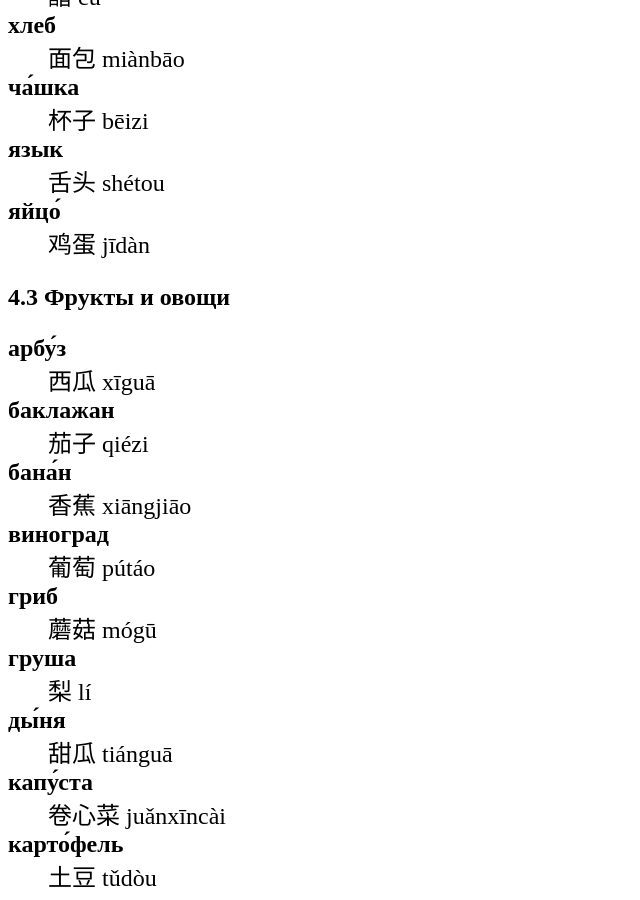
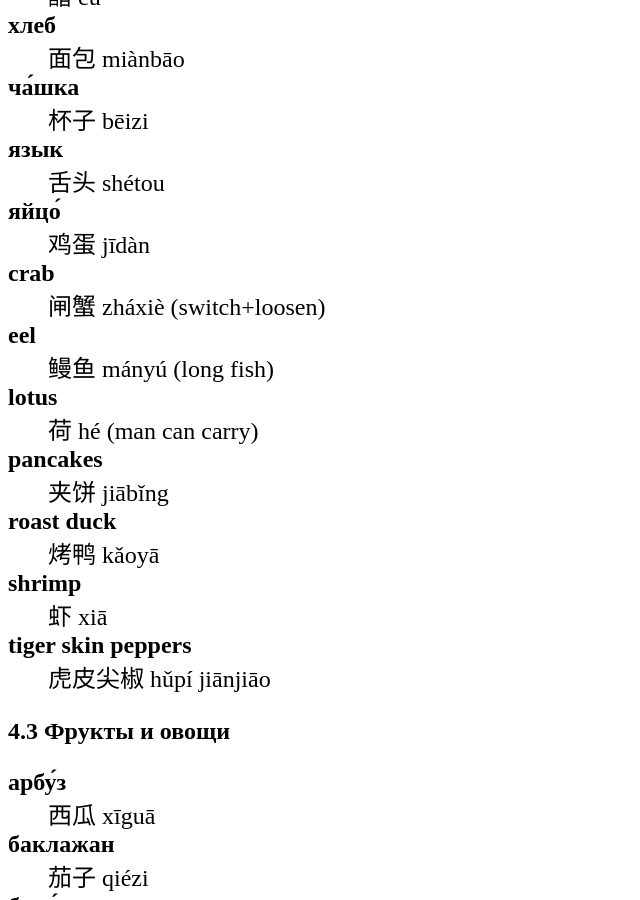
Before and after one commit to ssharoff/ssharoff.github.io, a Jekyll site: the page travel/chinese-phrasebook.html, which Jekyll copies as it is, in a window 1280 px wide and 900 px high, scrolled down 5413 px. Shown: the whole window, without its empty margins (0-640 px from the left). Built offline with Jekyll 4.4.1, drawn with Linux system fonts in a browser that asks for light colours; some of the changed text lies outside the part shown.

Commit message:
chinese food

```diff
--- a/travel/chinese-phrasebook.html
+++ b/travel/chinese-phrasebook.html
@@ -3,7 +3,7 @@
 "http://www.w3.org/TR/xhtml1/DTD/xhtml1-strict.dtd">
 <html xmlns="http://www.w3.org/1999/xhtml" lang="en" xml:lang="en">
 <head>
-<!-- 2024-08-10 Sat 14:34 -->
+<!-- 2024-08-11 Sun 10:23 -->
 <meta http-equiv="Content-Type" content="text/html;charset=utf-8" />
 <meta name="viewport" content="width=device-width, initial-scale=1" />
 <title>Разговорник китайский</title>
@@ -243,8 +243,8 @@ for the JavaScript code in this tag.
 <body>
 <div id="content">
 <h1 class="title">Разговорник китайский</h1>
-<div id="outline-container-orga510321" class="outline-2">
-<h2 id="orga510321"><span class="section-number-2">1</span> Интерфейсы</h2>
+<div id="outline-container-org0742a3e" class="outline-2">
+<h2 id="org0742a3e"><span class="section-number-2">1</span> Интерфейсы</h2>
 <div class="outline-text-2" id="text-1">
 <dl class="org-dl">
 <dt>Cancel</dt><dd>取消 qǔxiāo (fetch disappear)</dd>
@@ -253,8 +253,8 @@ for the JavaScript code in this tag.
 </dl>
 </div>
 </div>
-<div id="outline-container-org37d4a9a" class="outline-2">
-<h2 id="org37d4a9a"><span class="section-number-2">2</span> Коммуникация</h2>
+<div id="outline-container-org600a670" class="outline-2">
+<h2 id="org600a670"><span class="section-number-2">2</span> Коммуникация</h2>
 <div class="outline-text-2" id="text-2">
 <dl class="org-dl">
 <dt>до свида́ния</dt><dd>再见 zàijiàn</dd>
@@ -283,8 +283,8 @@ for the JavaScript code in this tag.
 </div>
 </div>
 
-<div id="outline-container-orge90092e" class="outline-2">
-<h2 id="orge90092e"><span class="section-number-2">3</span> Вопросы</h2>
+<div id="outline-container-orgd84f2fa" class="outline-2">
+<h2 id="orgd84f2fa"><span class="section-number-2">3</span> Вопросы</h2>
 <div class="outline-text-2" id="text-3">
 <dl class="org-dl">
 <dt>где?</dt><dd>在哪里？ zài nǎlǐ?</dd>
@@ -297,12 +297,12 @@ for the JavaScript code in this tag.
 </dl>
 </div>
 </div>
-<div id="outline-container-orgc55d354" class="outline-2">
-<h2 id="orgc55d354"><span class="section-number-2">4</span> Еда</h2>
+<div id="outline-container-org28db808" class="outline-2">
+<h2 id="org28db808"><span class="section-number-2">4</span> Еда</h2>
 <div class="outline-text-2" id="text-4">
 </div>
-<div id="outline-container-orge423ae5" class="outline-3">
-<h3 id="orge423ae5"><span class="section-number-3">4.1</span> Питьё</h3>
+<div id="outline-container-org75dedb8" class="outline-3">
+<h3 id="org75dedb8"><span class="section-number-3">4.1</span> Питьё</h3>
 <div class="outline-text-3" id="text-4-1">
 <dl class="org-dl">
 <dt>буты́лка</dt><dd>瓶子 píngzi: 并 side by side + 瓦 earthenware</dd>
@@ -318,8 +318,8 @@ for the JavaScript code in this tag.
 </div>
 </div>
 
-<div id="outline-container-org642882c" class="outline-3">
-<h3 id="org642882c"><span class="section-number-3">4.2</span> Ресторан</h3>
+<div id="outline-container-org9598477" class="outline-3">
+<h3 id="org9598477"><span class="section-number-3">4.2</span> Ресторан</h3>
 <div class="outline-text-3" id="text-4-2">
 <dl class="org-dl">
 <dt>Очень вкусно</dt><dd>非常好吃   fēicháng hào chī</dd>
@@ -365,12 +365,19 @@ for the JavaScript code in this tag.
 <dt>ча́шка</dt><dd>杯子	 bēizi</dd>
 <dt>язык</dt><dd>舌头 	 shétou</dd>
 <dt>яйцо́</dt><dd>鸡蛋	 jīdàn</dd>
+<dt>crab</dt><dd>闸蟹 zháxiè (switch+loosen)</dd>
+<dt>eel</dt><dd>鳗鱼 mányú (long fish)</dd>
+<dt>lotus</dt><dd>荷 hé (man can carry)</dd>
+<dt>pancakes</dt><dd>夹饼 jiābǐng</dd>
+<dt>roast duck</dt><dd>烤鸭 kǎoyā</dd>
+<dt>shrimp</dt><dd>虾 xiā</dd>
+<dt>tiger skin peppers</dt><dd>虎皮尖椒 hǔpí jiānjiāo</dd>
 </dl>
 </div>
 </div>
 
-<div id="outline-container-orge1bd08a" class="outline-3">
-<h3 id="orge1bd08a"><span class="section-number-3">4.3</span> Фрукты и овощи</h3>
+<div id="outline-container-org4396c4a" class="outline-3">
+<h3 id="org4396c4a"><span class="section-number-3">4.3</span> Фрукты и овощи</h3>
 <div class="outline-text-3" id="text-4-3">
 <dl class="org-dl">
 <dt>арбу́з</dt><dd>西瓜   xīguā</dd>
@@ -399,8 +406,8 @@ for the JavaScript code in this tag.
 </div>
 </div>
 
-<div id="outline-container-org901387a" class="outline-2">
-<h2 id="org901387a"><span class="section-number-2">5</span> Магазин</h2>
+<div id="outline-container-orgd7fa56b" class="outline-2">
+<h2 id="orgd7fa56b"><span class="section-number-2">5</span> Магазин</h2>
 <div class="outline-text-2" id="text-5">
 <dl class="org-dl">
 <dt>дешево</dt><dd>便宜     piányí</dd>
@@ -414,8 +421,8 @@ for the JavaScript code in this tag.
 </div>
 </div>
 
-<div id="outline-container-org29104d1" class="outline-2">
-<h2 id="org29104d1"><span class="section-number-2">6</span> Размер</h2>
+<div id="outline-container-org3f9884e" class="outline-2">
+<h2 id="org3f9884e"><span class="section-number-2">6</span> Размер</h2>
 <div class="outline-text-2" id="text-6">
 <dl class="org-dl">
 <dt>больше</dt><dd></dd>
@@ -441,8 +448,8 @@ for the JavaScript code in this tag.
 </div>
 </div>
 
-<div id="outline-container-org2ec0238" class="outline-2">
-<h2 id="org2ec0238"><span class="section-number-2">7</span> Город</h2>
+<div id="outline-container-orgbf68918" class="outline-2">
+<h2 id="orgbf68918"><span class="section-number-2">7</span> Город</h2>
 <div class="outline-text-2" id="text-7">
 <dl class="org-dl">
 <dt>банкома́т</dt><dd>自动提款机 zìdòng tí kuǎn jī:</dd>
@@ -454,8 +461,8 @@ for the JavaScript code in this tag.
 </dl>
 </div>
 </div>
-<div id="outline-container-org737b5ec" class="outline-2">
-<h2 id="org737b5ec"><span class="section-number-2">8</span> Время</h2>
+<div id="outline-container-org6154ddf" class="outline-2">
+<h2 id="org6154ddf"><span class="section-number-2">8</span> Время</h2>
 <div class="outline-text-2" id="text-8">
 <dl class="org-dl">
 <dt>вечер</dt><dd></dd>
@@ -516,8 +523,8 @@ for the JavaScript code in this tag.
 </dl>
 </div>
 </div>
-<div id="outline-container-orgd12a191" class="outline-2">
-<h2 id="orgd12a191"><span class="section-number-2">9</span> Транспорт</h2>
+<div id="outline-container-org98c958a" class="outline-2">
+<h2 id="org98c958a"><span class="section-number-2">9</span> Транспорт</h2>
 <div class="outline-text-2" id="text-9">
 <dl class="org-dl">
 <dt>близко</dt><dd></dd>
@@ -555,8 +562,8 @@ for the JavaScript code in this tag.
 </div>
 </div>
 
-<div id="outline-container-org8ddc908" class="outline-2">
-<h2 id="org8ddc908"><span class="section-number-2">10</span> Погода</h2>
+<div id="outline-container-orgddca74a" class="outline-2">
+<h2 id="orgddca74a"><span class="section-number-2">10</span> Погода</h2>
 <div class="outline-text-2" id="text-10">
 <dl class="org-dl">
 <dt>бу́ря</dt><dd></dd>
@@ -614,24 +621,28 @@ for the JavaScript code in this tag.
 </div>
 </div>
 
-<div id="outline-container-org8b6b7e6" class="outline-2">
-<h2 id="org8b6b7e6"><span class="section-number-2">11</span> Associations</h2>
+<div id="outline-container-orgce38f73" class="outline-2">
+<h2 id="orgce38f73"><span class="section-number-2">11</span> Associations</h2>
 <div class="outline-text-2" id="text-11">
 <dl class="org-dl">
+<dt>⺌</dt><dd>little</dd>
 <dt>丁</dt><dd>a nail</dd>
+<dt>丂</dt><dd>axe</dd>
 <dt>丌</dt><dd>pedestal</dd>
 <dt>丙</dt><dd><i>third</i> of stems</dd>
 <dt>亡</dt><dd>to die, to escape (<i>forget</i> 忘)</dd>
 <dt>交</dt><dd>a hat with crossed legs</dd>
 <dt>佥</dt><dd>all together (亼 + 吅 + 从)</dd>
 <dt>史</dt><dd>a scribe &rarr; history</dd>
+<dt>攵,攴</dt><dd>to hit</dd>
 <dt>夂</dt><dd>sole of foot</dd>
-<dt>攵,攴</dt><dd>to hit</dd>
+<dt>夫</dt><dd>grown-up</dd>
 <dt>已</dt><dd>to finish</dd>
 <dt>巴</dt><dd>knealing/snake (<i>colour</i>)</dd>
 <dt>平</dt><dd>level, equal</dd>
 <dt>廾 廿</dt><dd>twenty or both hands</dd>
 <dt>彔</dt><dd>filter (<i>green</i>)</dd>
+<dt>彳</dt><dd>left step</dd>
 <dt>易</dt><dd>a filled container (<i>easy</i>)</dd>
 <dt>更</dt><dd>to change</dd>
 <dt>止</dt><dd>foot &rarr; stop (<i>walk</i> 走)</dd>
@@ -649,16 +661,14 @@ for the JavaScript code in this tag.
 <dt>青</dt><dd>growing + flesh &rarr; blue-green</dd>
 <dt>页</dt><dd>a page</dd>
 <dt>𠫓</dt><dd>give birth</dd>
-<dt>夫</dt><dd>grown-up</dd>
-<dt>臣</dt><dd>slave</dd>
-<dt>⺌</dt><dd>little</dd>
-<dt>彳</dt><dd>left step</dd>
+<dt>角</dt><dd>horn</dd>
+<dt>甲</dt><dd>turtle shell</dd>
 </dl>
 </div>
 </div>
 </div>
 <div id="postamble" class="status">
-<p class="date">Created: 2024-08-10 Sat 14:34</p>
+<p class="date">Created: 2024-08-11 Sun 10:23</p>
 <p class="validation"><a href="http://validator.w3.org/check?uri=referer">Validate</a></p>
 </div>
 </body>
```
Also changed, not shown: other parts of travel/chinese-phrasebook.html (+1 -0 lines), travel/chinese-phrasebook.org (+15 -5 lines).
